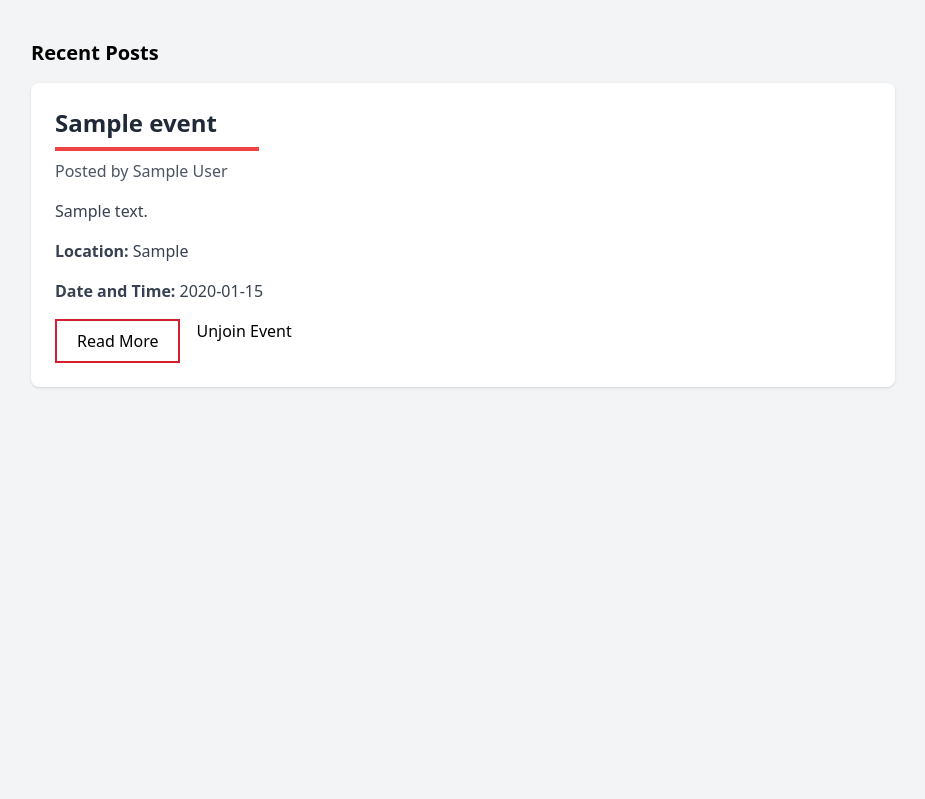
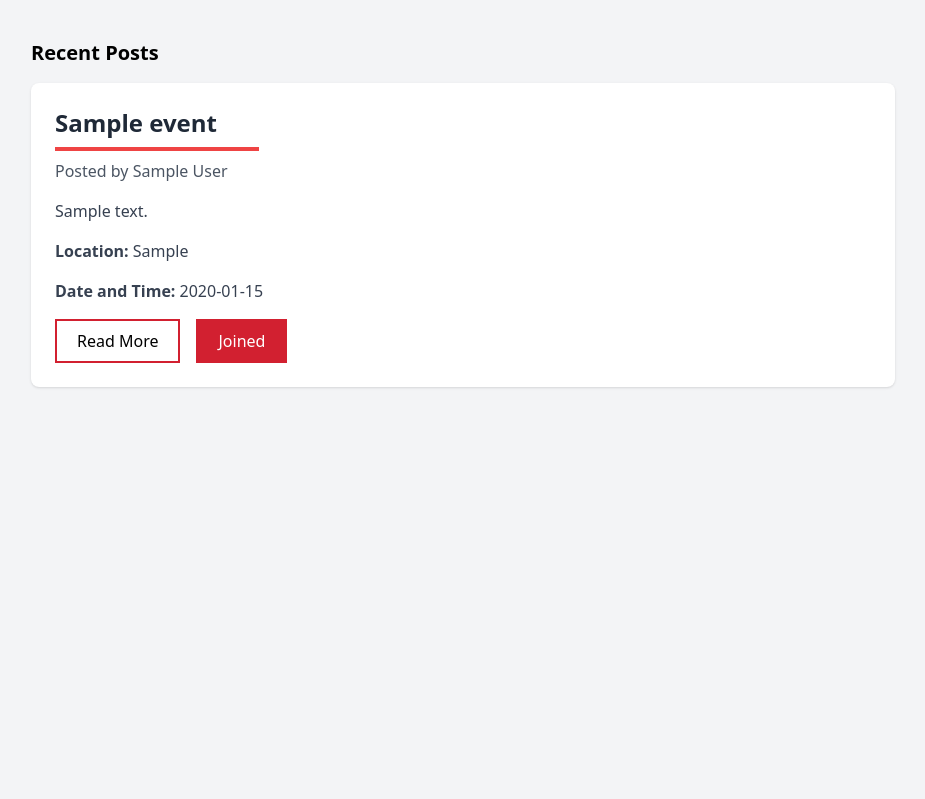
Before and after one commit to comp380-F/CSUConnect, a Flask app: page / in a window 1280 px wide. Shown: the part 65-864 px from the top of the page, without its empty margins (177-1102 px from the left). Run offline with Flask 3, Linux system fonts and the light colour scheme; a user stored in the database is signed in; tables that the repository leaves empty hold one stand-in row (values such as "Sample post"); style sheets or scripts are compiled from the project's sources; some libraries are stand-ins or nearby versions.

Commit message:
18 Added better styling for Joined button

```diff
--- a/app/templates/event.html
+++ b/app/templates/event.html
@@ -23,8 +23,8 @@
         Read More
       </a>
       {% if current_user in event.attendees %}
-        <a href="/events/unjoin/{{ event.id }}" class="btn-secondary">
-          Unjoin Event
+        <a href="/events/unjoin/{{ event.id }}" class="btn-primary bg-csun-red hover:bg-red-700 text-white">
+          Joined
         </a>
       {% else %}
         <form action="/events/join/{{ event.id }}" method="post">
```
